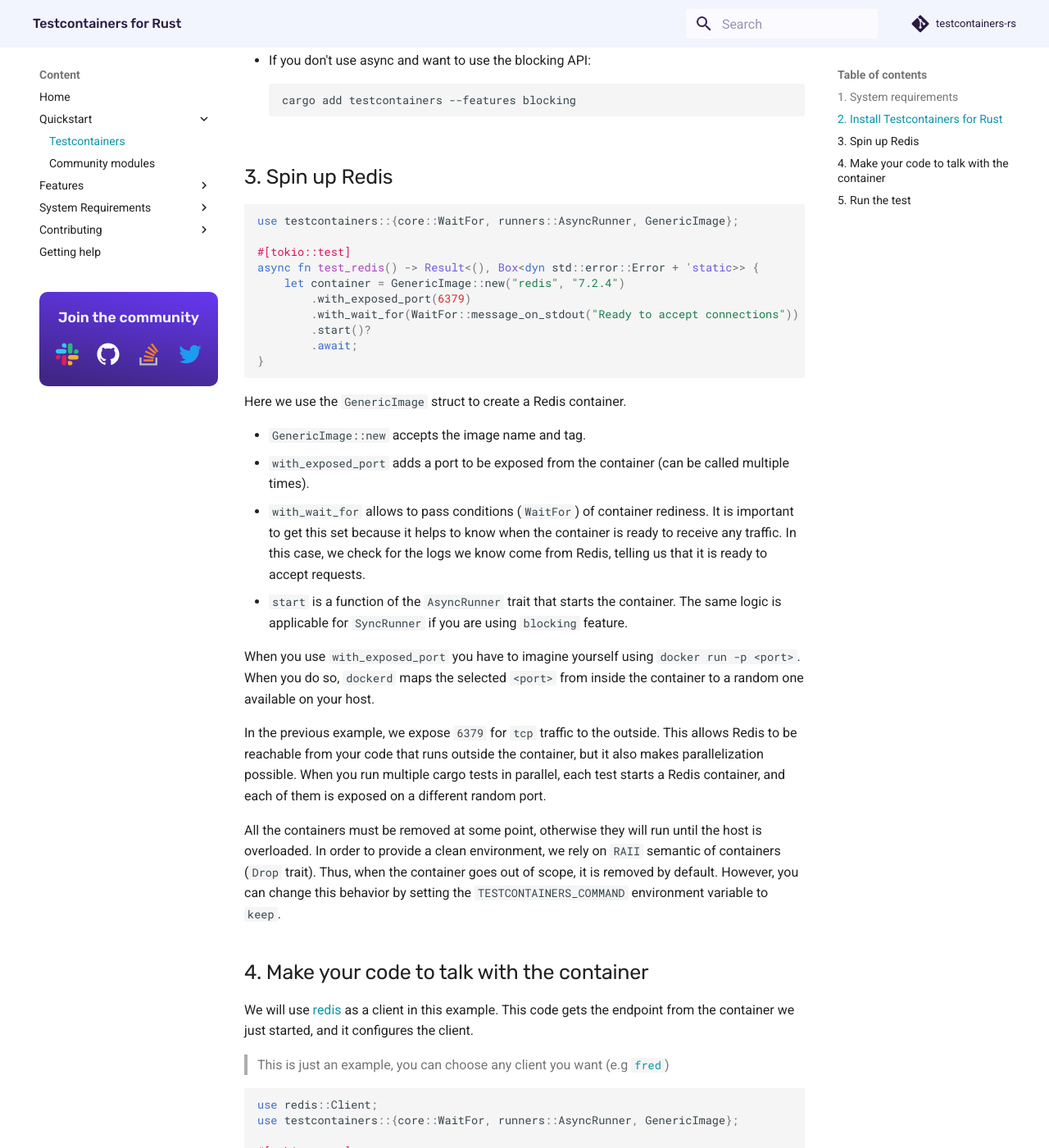
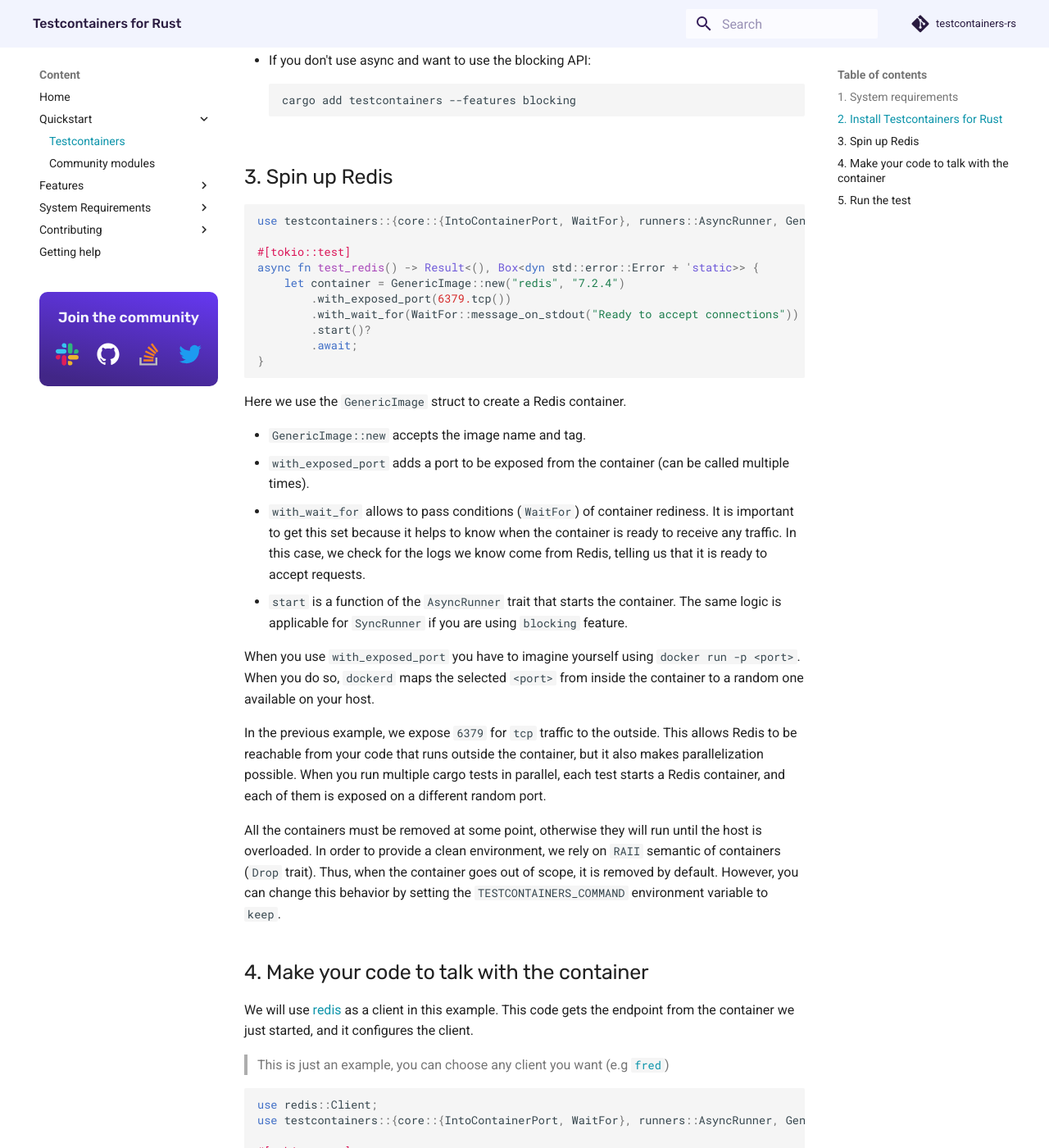
Before and after one commit to testcontainers/testcontainers-rs, an MkDocs documentation site: the page built from docs/quickstart/testcontainers.md, in a window 1280 px wide and 1400 px high, scrolled down 615 px. Shown: the whole window at 82% size. Built offline with MkDocs 1.6.1 and Material for MkDocs 9.7.7, drawn with Linux system fonts in a browser that asks for light colours; comment, search, counter and statistics services are not loaded.

Commit message:
docs: update examples of `GenericImage::with_exposed_port` (#670)

````diff
--- a/docs/quickstart/testcontainers.md
+++ b/docs/quickstart/testcontainers.md
@@ -21,12 +21,12 @@ cargo add testcontainers --features blocking
 ## 3. Spin up Redis
 
 ```rust
-use testcontainers::{core::WaitFor, runners::AsyncRunner, GenericImage};
+use testcontainers::{core::{IntoContainerPort, WaitFor}, runners::AsyncRunner, GenericImage};
 
 #[tokio::test]
 async fn test_redis() -> Result<(), Box<dyn std::error::Error + 'static>> {
     let container = GenericImage::new("redis", "7.2.4")
-        .with_exposed_port(6379)
+        .with_exposed_port(6379.tcp())
         .with_wait_for(WaitFor::message_on_stdout("Ready to accept connections"))
         .start()?
         .await;
@@ -68,12 +68,12 @@ This code gets the endpoint from the container we just started, and it configure
 
 ```rust
 use redis::Client;
-use testcontainers::{core::WaitFor, runners::AsyncRunner, GenericImage};
+use testcontainers::{core::{IntoContainerPort, WaitFor}, runners::AsyncRunner, GenericImage};
 
 #[tokio::test]
 async fn test_redis() -> Result<(), Box<dyn std::error::Error + 'static>> {
     let container = GenericImage::new("redis", "7.2.4")
-        .with_exposed_port(6379)
+        .with_exposed_port(6379.tcp())
         .with_wait_for(WaitFor::message_on_stdout("Ready to accept connections"))
         .start()?
         .await;
````
Also changed, not shown: README.md (+4 -4 lines), 1 other file.
